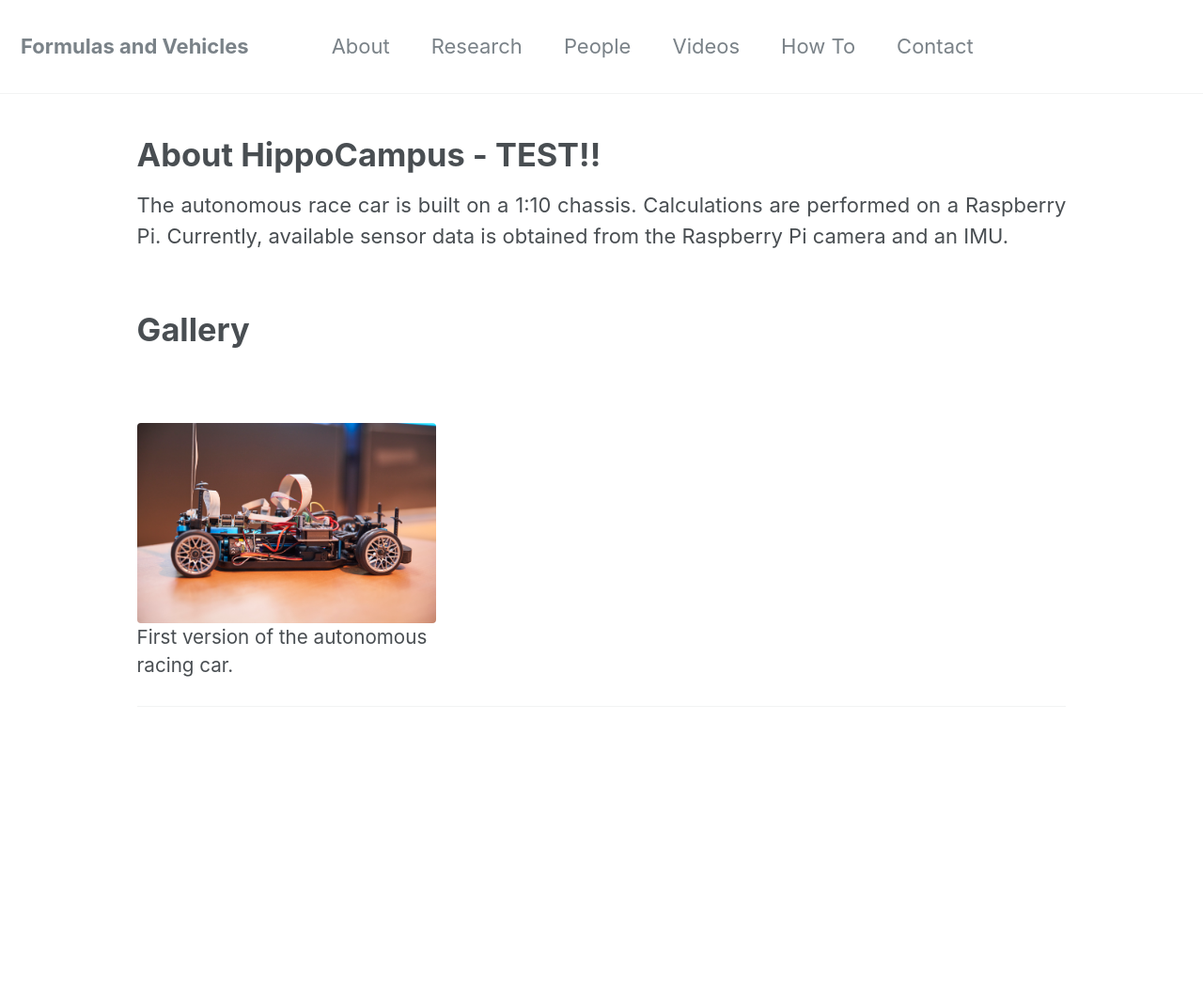
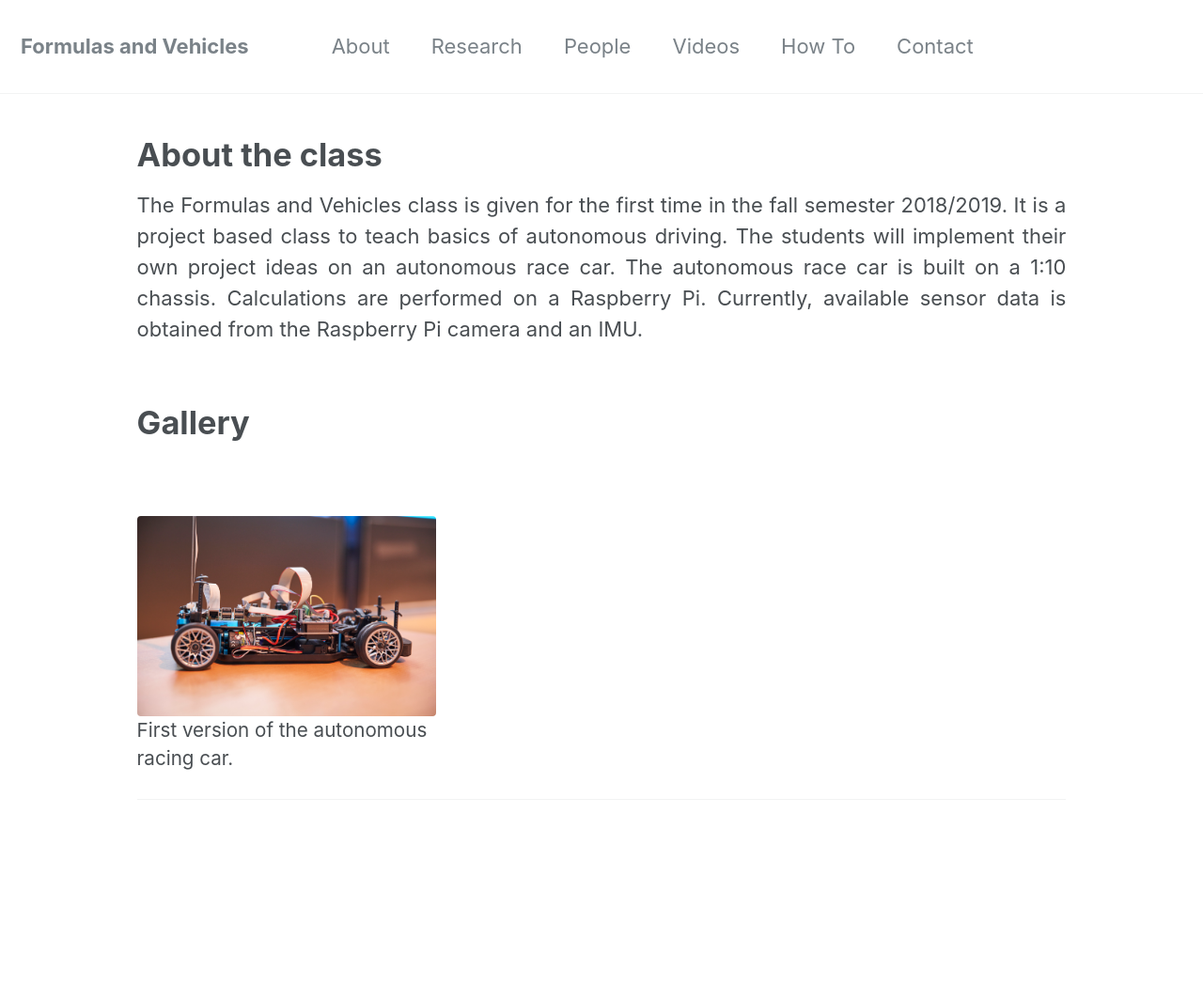
Before and after one commit to TUHH-MUM/tuhh-mum.github.io, a Jekyll site: the page built from _pages/about.md, in a window 1280 px wide. Shown: the whole page at 94% size. Built offline with Jekyll 4.4.1, drawn with Linux system fonts in a browser that asks for light colours; before the commit the page ends 950 px from its top, so only the background shows below that.

Commit message:
Update about.md

```diff
--- a/_pages/about.md
+++ b/_pages/about.md
@@ -12,7 +12,9 @@ feature_row:
 
 
 <div style="margin-left:10%; margin-right:10%; text-align: justify">
-  <h1>About HippoCampus - TEST!!</h1>
+  <h1>About the class</h1>
+The Formulas and Vehicles class is given for the first time in the fall semester 2018/2019. It is a project based class to teach basics of autonomous driving. The students will implement their own project ideas on an autonomous race car.
+
 The autonomous race car is built on a 1:10 chassis. Calculations are performed on a Raspberry Pi. Currently, available sensor data is obtained from the Raspberry Pi camera and an IMU.
 </div>
 <br>
```
